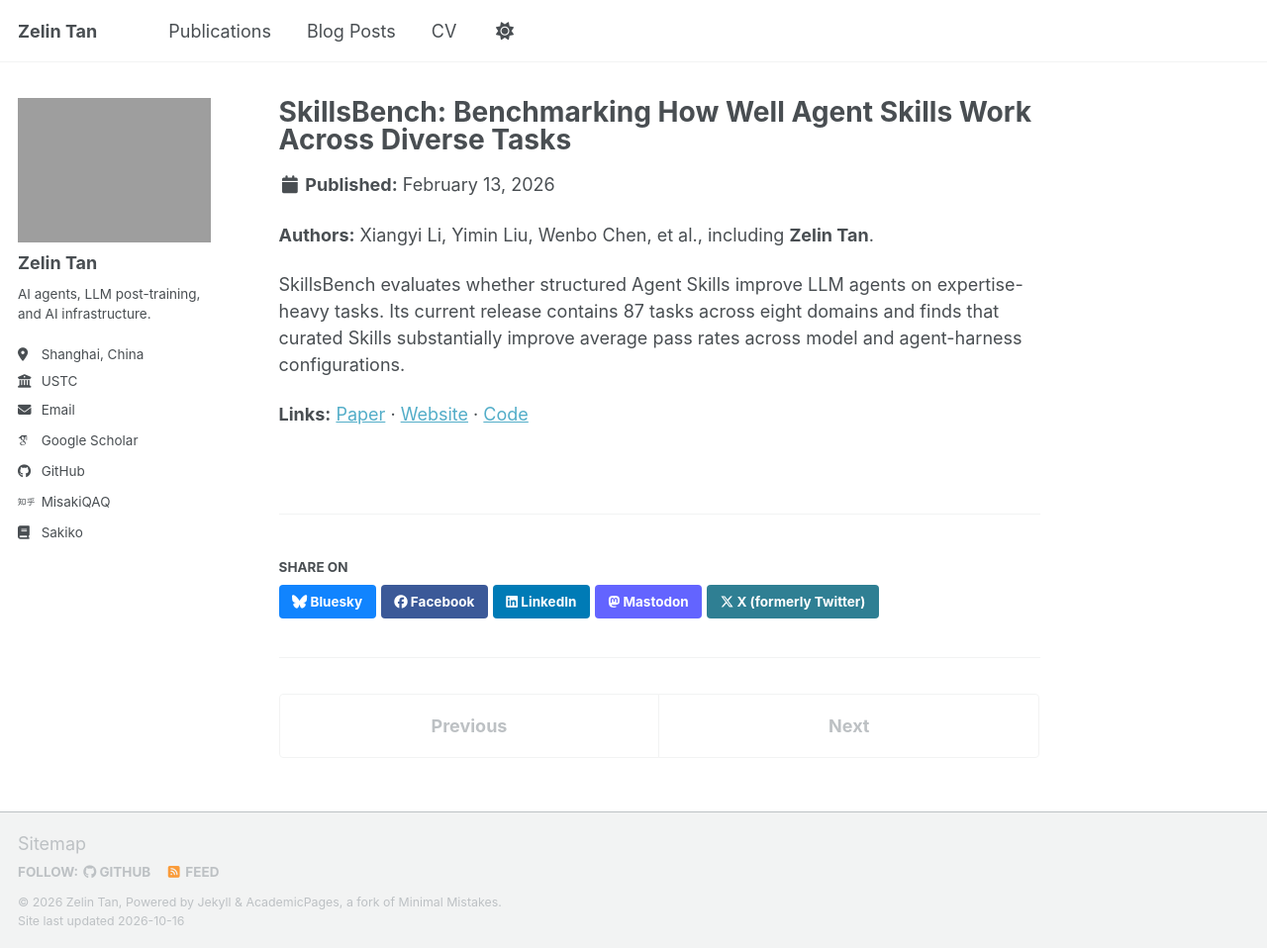
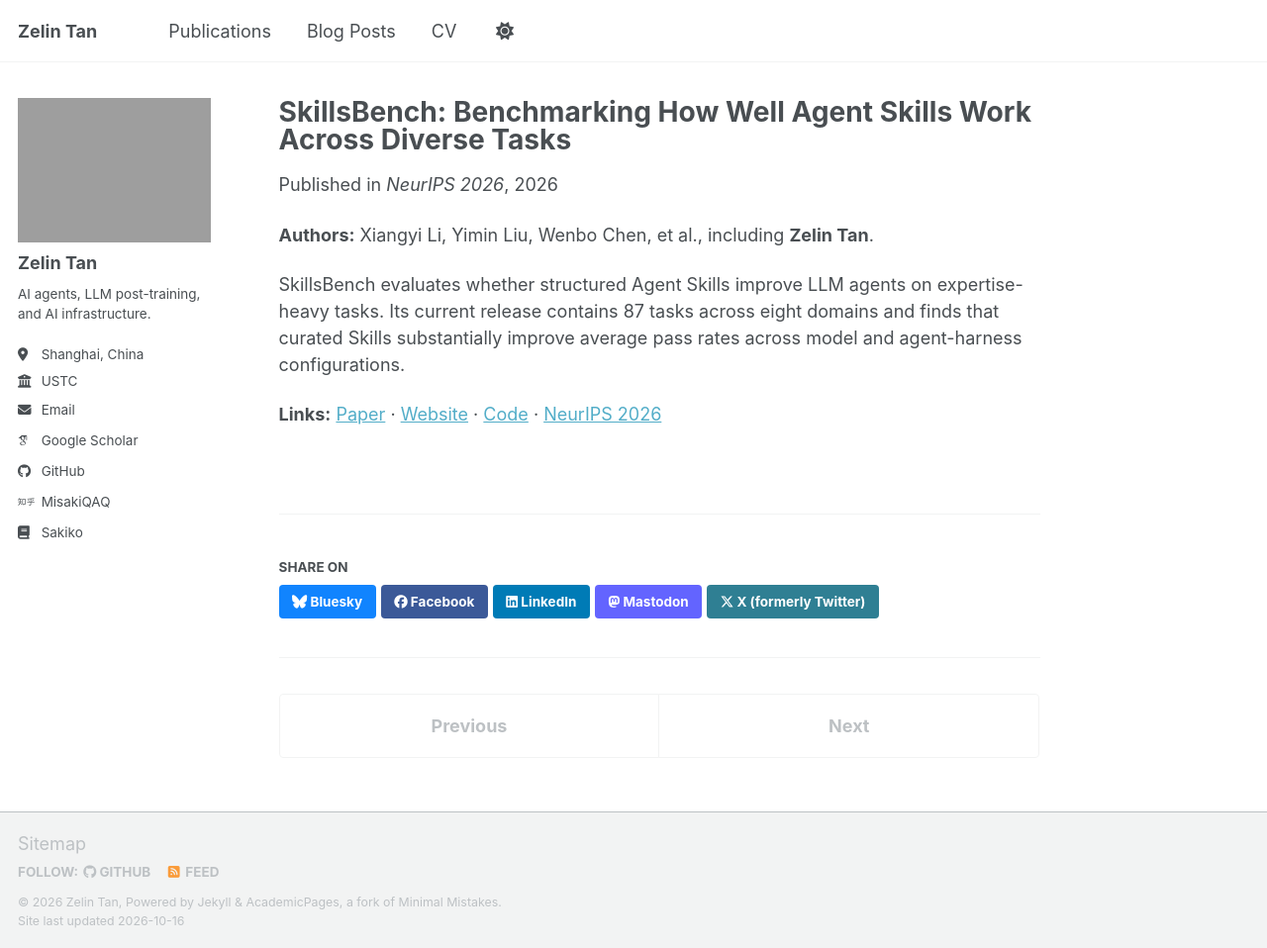
Before and after one commit to tanzelin430/tanzelin430.github.io, a Jekyll site: the page built from _publications/2026-02-13-skillsbench.md, in a window 1280 px wide and 958 px high. Shown: the whole window at 99% size. Built offline with Jekyll 4.4.1, drawn with Linux system fonts in a browser that asks for light colours; some web fonts are replaced; a script bundle is joined from its source files by our own code; library files that are not in the unit come from our copies.

Commit message:
Announce SkillsBench acceptance at NeurIPS 2026

```diff
--- a/_data/news.yml
+++ b/_data/news.yml
@@ -65,7 +65,7 @@
   image_fit: "contain"
   image_alt: "SkillsBench benchmark overview"
   description: >-
-    We released [SkillsBench](https://www.skillsbench.ai/), a benchmark for measuring how well Agent Skills work across diverse, expertise-heavy tasks.
+    We released [SkillsBench](https://www.skillsbench.ai/), a benchmark for measuring how well Agent Skills work across diverse, expertise-heavy tasks. Accepted to [**NeurIPS 2026**](https://neurips.cc/Conferences/2026).
   resources:
     - label: "Project"
       url: "https://www.skillsbench.ai/"
@@ -73,6 +73,8 @@
       url: "https://arxiv.org/abs/2602.12670"
     - label: "Code"
       url: "https://github.com/benchflow-ai/skillsbench"
+    - label: "NeurIPS"
+      url: "https://neurips.cc/Conferences/2026"
 
 - date: "2025.11"
   datetime: "2025-11"
--- a/_publications/2026-02-13-skillsbench.md
+++ b/_publications/2026-02-13-skillsbench.md
@@ -6,6 +6,7 @@ permalink: /publication/2026-02-13-skillsbench
 excerpt: >-
   Xiangyi Li, Yimin Liu, Wenbo Chen, et al., including **Zelin Tan**.
 date: 2026-02-13
+venue: "NeurIPS 2026"
 paperurl: "https://arxiv.org/abs/2602.12670"
 ---
 
@@ -13,4 +14,4 @@ paperurl: "https://arxiv.org/abs/2602.12670"
 
 SkillsBench evaluates whether structured Agent Skills improve LLM agents on expertise-heavy tasks. Its current release contains 87 tasks across eight domains and finds that curated Skills substantially improve average pass rates across model and agent-harness configurations.
 
-**Links:** [Paper](https://arxiv.org/abs/2602.12670) · [Website](https://www.skillsbench.ai/) · [Code](https://github.com/benchflow-ai/skillsbench)
+**Links:** [Paper](https://arxiv.org/abs/2602.12670) · [Website](https://www.skillsbench.ai/) · [Code](https://github.com/benchflow-ai/skillsbench) · [NeurIPS 2026](https://neurips.cc/Conferences/2026)
```
Also changed, not shown: 1 other file.
